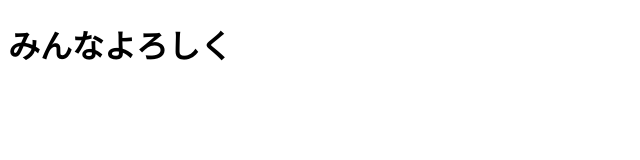
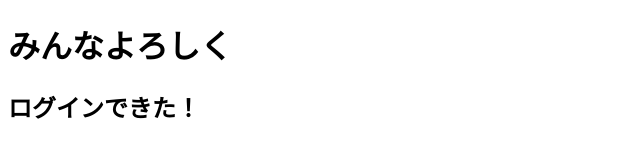
Before and after one commit to s-tanaka-dev/sinshu-eteam, a plain HTML site: page test.html in a window 1280 px wide. Shown: the whole page, without its empty margins (0-640 px from the left). Drawn offline with Linux system fonts and the light colour scheme.

Commit message:
initial commit

```diff
--- a/test.html
+++ b/test.html
@@ -8,5 +8,6 @@
 </head>
 <body>
   <h1>みんなよろしく</h1>
+  <h2>ログインできた！</h2>
 </body>
 </html>
```
